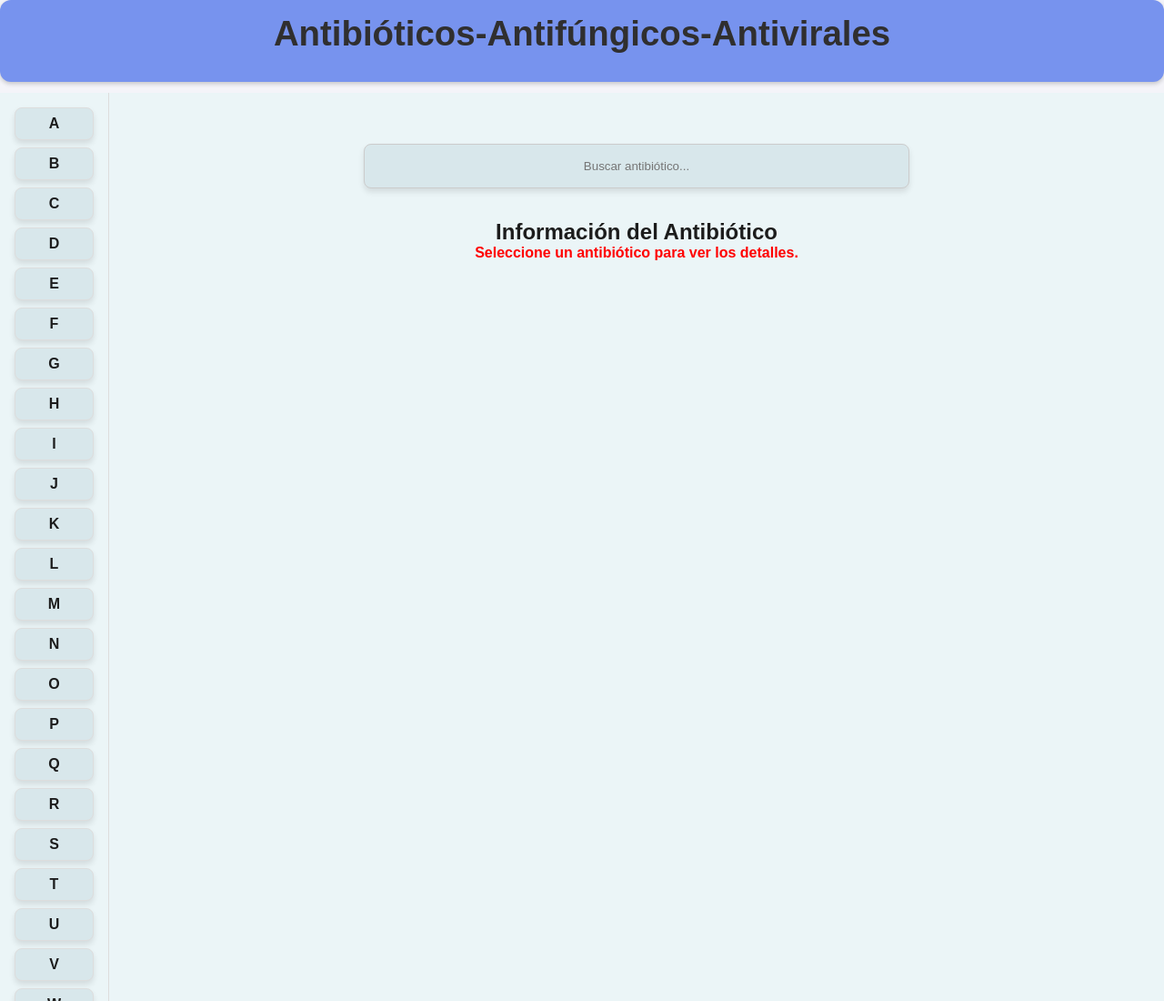
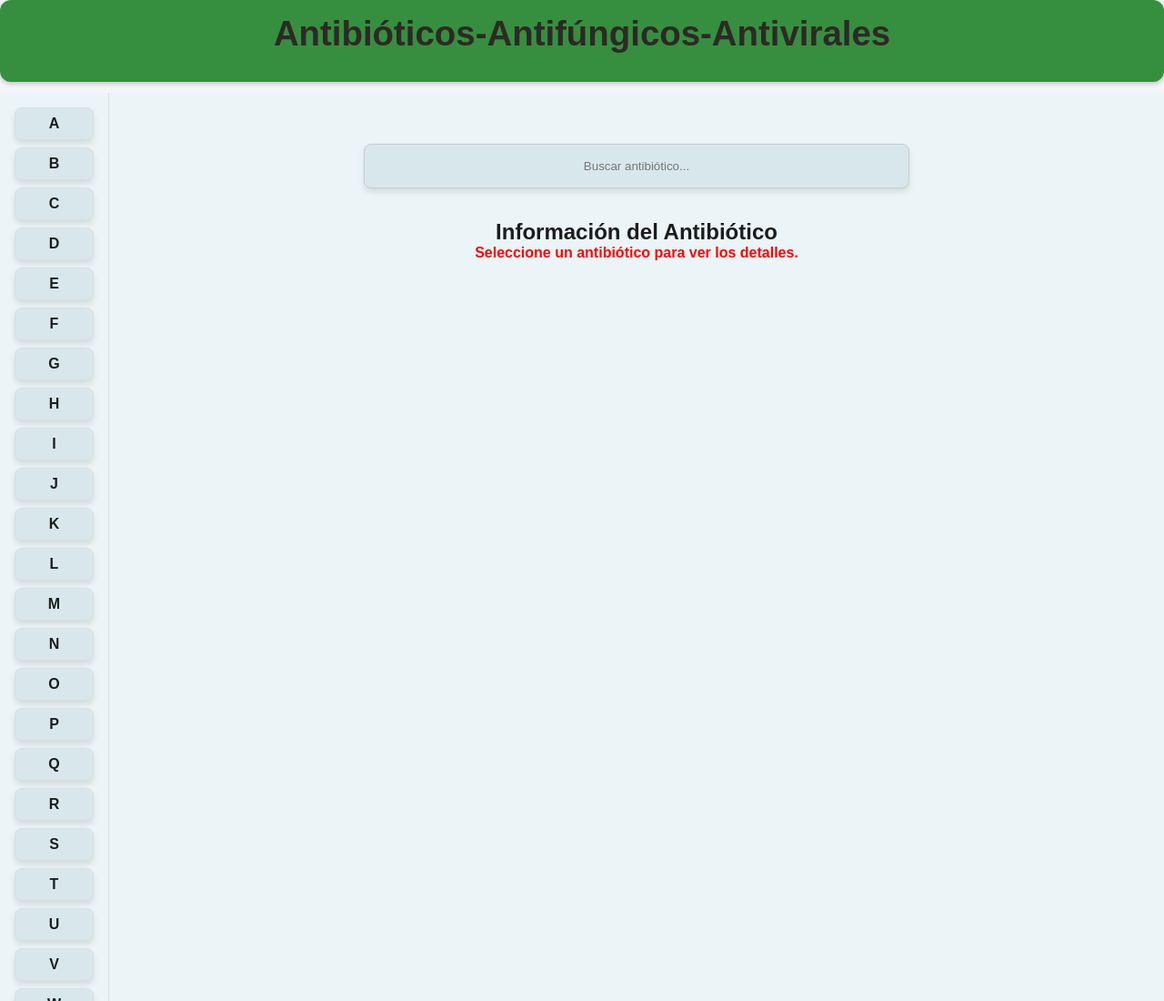
Before and after one commit to jolejuma73/04_atb_ia, a plain HTML site: page index.html in a window 1280 px wide. Shown: the top 1100 px of the page at 91% size. Drawn offline with Linux system fonts and the light colour scheme.

Commit message:
Actualizar styles.css

```diff
--- a/styles.css
+++ b/styles.css
@@ -36,8 +36,8 @@ header {
     height: clamp(75px, 8vw, 90px);
     font-size: clamp(0.8em, 2.2vw, 1.2em) ;
     z-index: 1000; /* Para asegurarse de que quede encima del resto del contenido */
-    background-color: #7793ee;
-    color: #302f2f; /* Color del texto */
+    background-color: #368f3f;
+    color: #2e2925; /* Color del texto */
     padding: 15px 10px;
     box-shadow: 0 2px 5px rgba(0, 0, 0, 0.2); /* Sombra para diferenciarlo del contenido */
     text-align: center;
```
